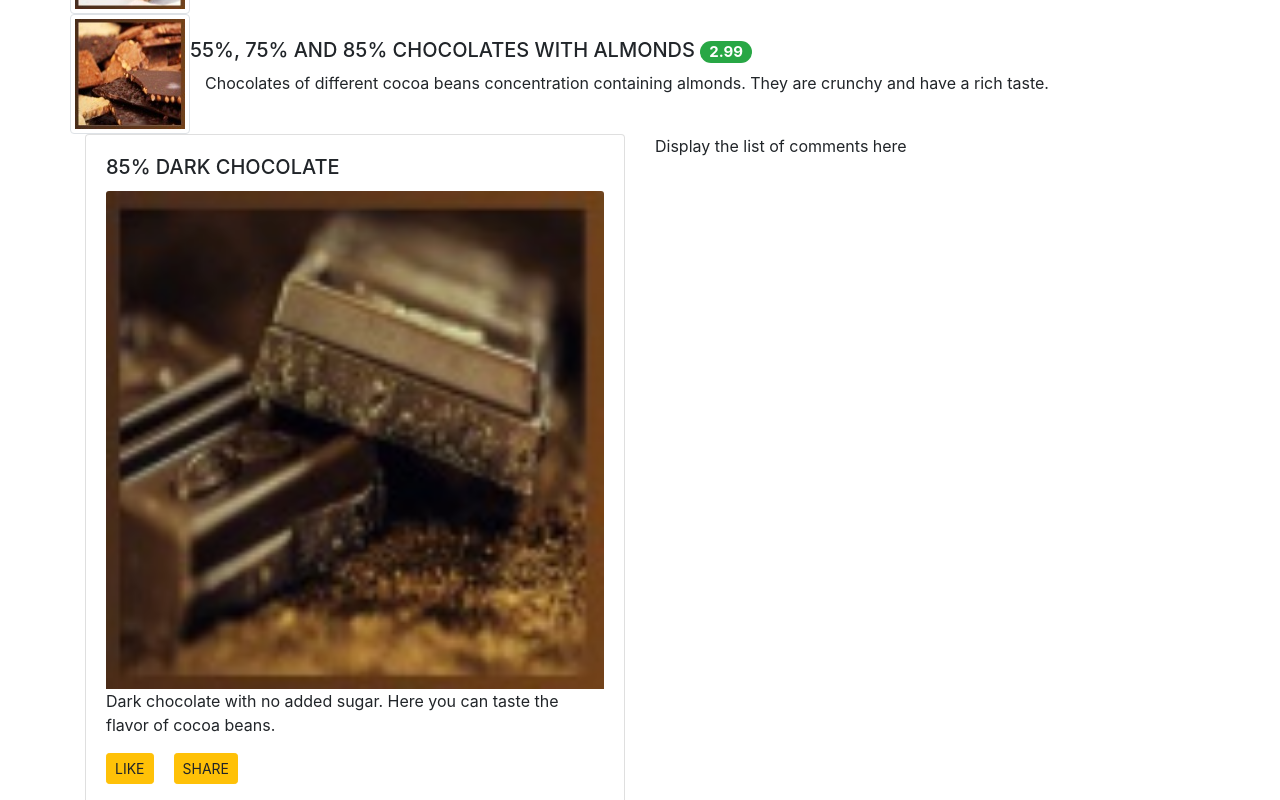
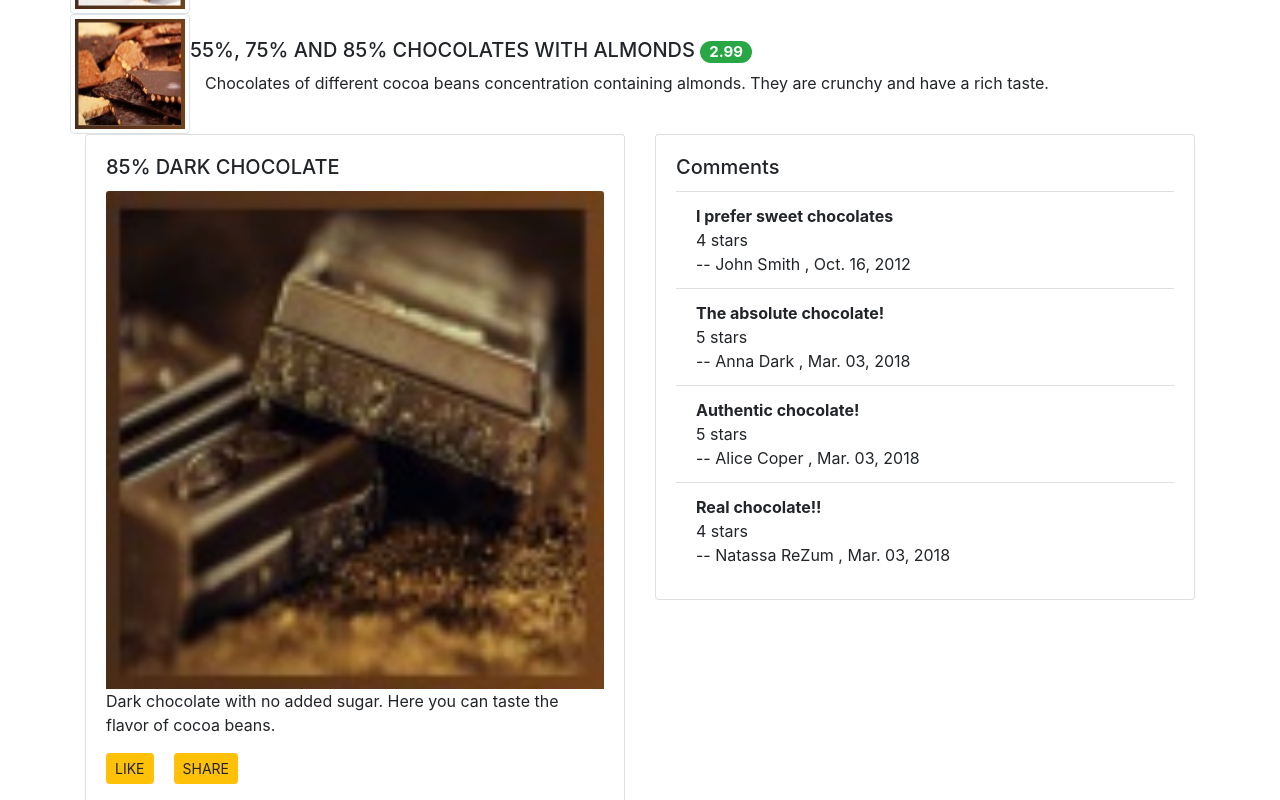
Before and after one commit to geofeid/angularChocogeo, an Angular app: page / in a window 1280 px wide. Shown: the part 709-1509 px from the top of the page. Built offline with nearby package versions, Linux system fonts and the light colour scheme.

Commit message:
Angular Assignment 1 Task 3

```diff
--- a/src/app/dishdetail/dishdetail.component.html
+++ b/src/app/dishdetail/dishdetail.component.html
@@ -13,8 +13,25 @@
     </div>
 
   <div class="col-12 col-sm-6">
-    <p>Display the list of comments here</p>
-</div>
+
+    <div class="card" >
+      <div class="card-body">
+        <h5 class="card-title">Comments</h5>
+
+
+    <ul class="list-group list-group-flush" *ngIf="dish">
+
+
+      <li class="list-group-item"> <b>{{dish.comments[0].comment }}</b> <br> {{dish.comments[0].rating}} stars  <br> -- {{dish.comments[0].author}} , {{dish.comments[0].date |date: 'MMM. dd, yyyy'}} </li>
+      <li class="list-group-item"> <b>{{dish.comments[1].comment }}</b> <br> {{dish.comments[1].rating}} stars  <br> -- {{dish.comments[1].author}} , {{dish.comments[1].date |date: 'MMM. dd, yyyy'}}</li>
+      <li class="list-group-item"> <b>{{dish.comments[2].comment }}</b> <br> {{dish.comments[2].rating}} stars  <br> -- {{dish.comments[2].author}} , {{dish.comments[2].date |date: 'MMM. dd, yyyy'}} </li>
+      <li class="list-group-item"> <b>{{dish.comments[3].comment }}!</b> <br> {{dish.comments[3].rating}} stars  <br> -- {{dish.comments[3].author}} , {{dish.comments[3].date |date: 'MMM. dd, yyyy'}}</li>
+    </ul>
+    </div>
+    </div>
+  </div>
+
+
 </div>
 
 
--- a/src/app/dishdetail/dishdetail.component.ts
+++ b/src/app/dishdetail/dishdetail.component.ts
@@ -45,7 +45,7 @@
 
 
   dish = DISH;
-  now = DISH;
+  first = DISH.comments[0];
   constructor() { }
 
   ngOnInit() {
```
